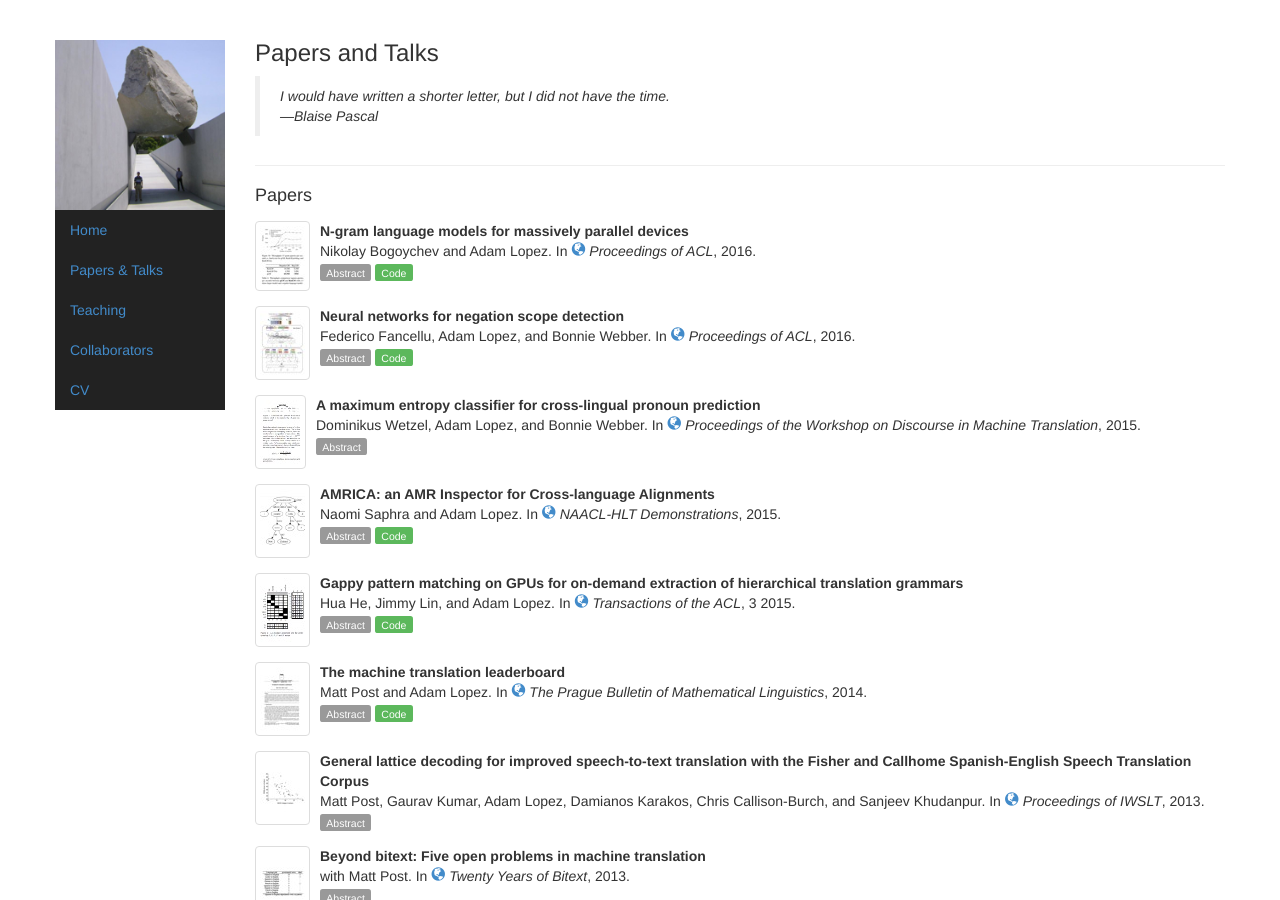
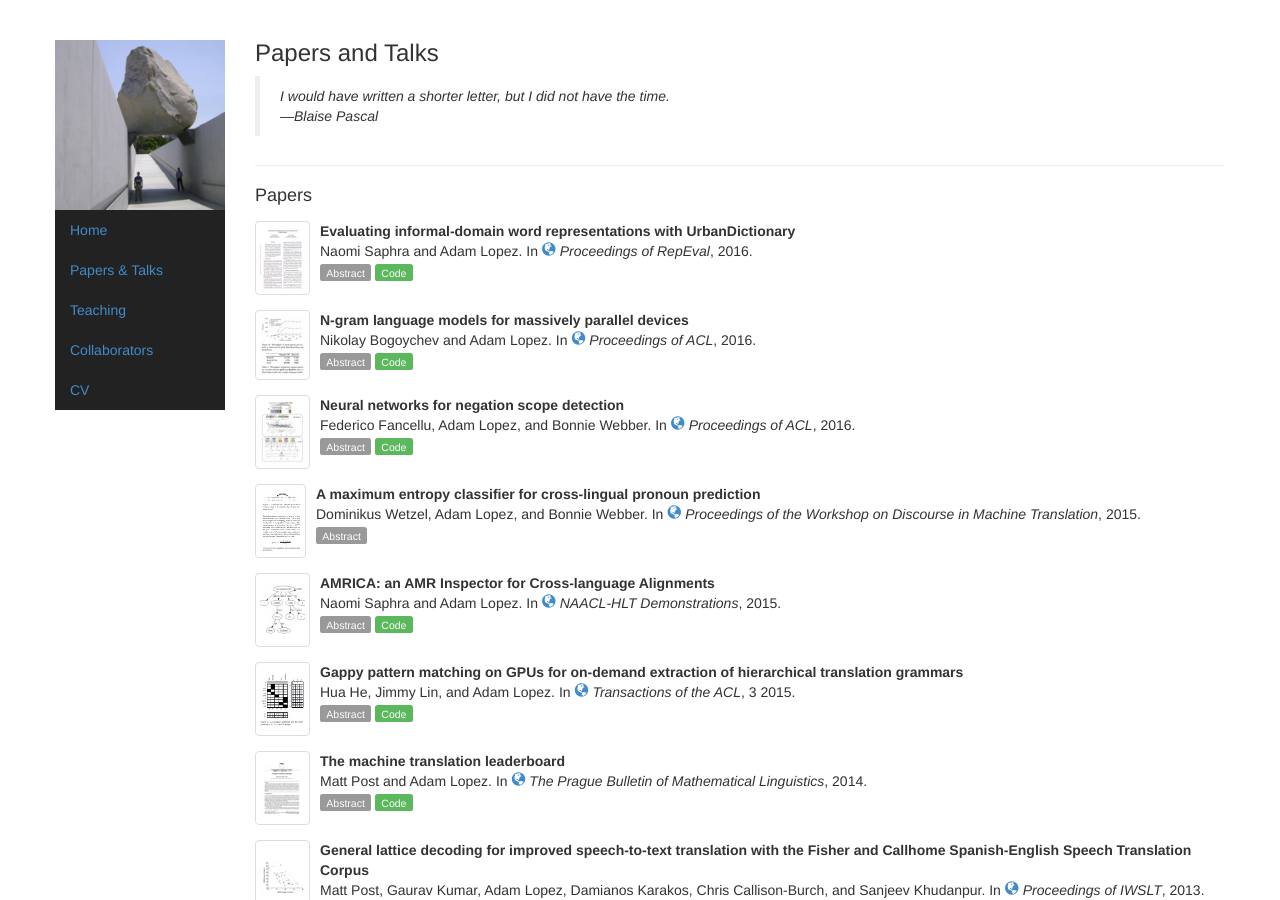
Before and after one commit to alopez/alopez.github.com, a Jekyll site: the page built from papers.html, in a window 1280 px wide and 900 px high. Built offline with Jekyll 4.4.1, drawn with Linux system fonts in a browser that asks for light colours; formulas are drawn with MathJax 3; some of the changed lines change nothing that is shown.

Commit message:
Add RepEval paper

```diff
--- a/_config.yml
+++ b/_config.yml
@@ -28,6 +28,31 @@ talks:
     url: http://www.cs.jhu.edu/~alopez/talks/saarland.pdf
     img: "saarland-talk.jpg"
 papers:
+  - layout: paper
+    paper-type: inproceedings
+    selected: no
+    year: 2016
+    img: repeval2016
+    title: Evaluating informal-domain word representations with UrbanDictionary
+    authors: Naomi Saphra and Adam Lopez
+    booktitle: Proceedings of RepEval
+    booktitle-url: https://sites.google.com/site/repevalacl16/
+    code: https://github.com/nsaphra/urbandic-scraper
+    doc-url: http://arxiv.org/pdf/1606.08270.pdf
+    venue: workshop
+    abstract: >
+      Existing corpora for intrinsic evaluation
+      are not targeted towards tasks in informal
+      domains such as Twitter or news comment
+      forums. We want to test whether a representation
+      of informal words fulfills the
+      promise of eliding explicit text normalization
+      as a preprocessing step. One possible
+      evaluation metric for such domains is the
+      proximity of spelling variants. We propose
+      how such a metric might be computed and
+      how a spelling variant dataset can be collected
+      using UrbanDictionary
   - layout: paper
     paper-type: inproceedings
     selected: yes
```
Also changed, not shown: img/paper/repeval2016.jpg (added).
